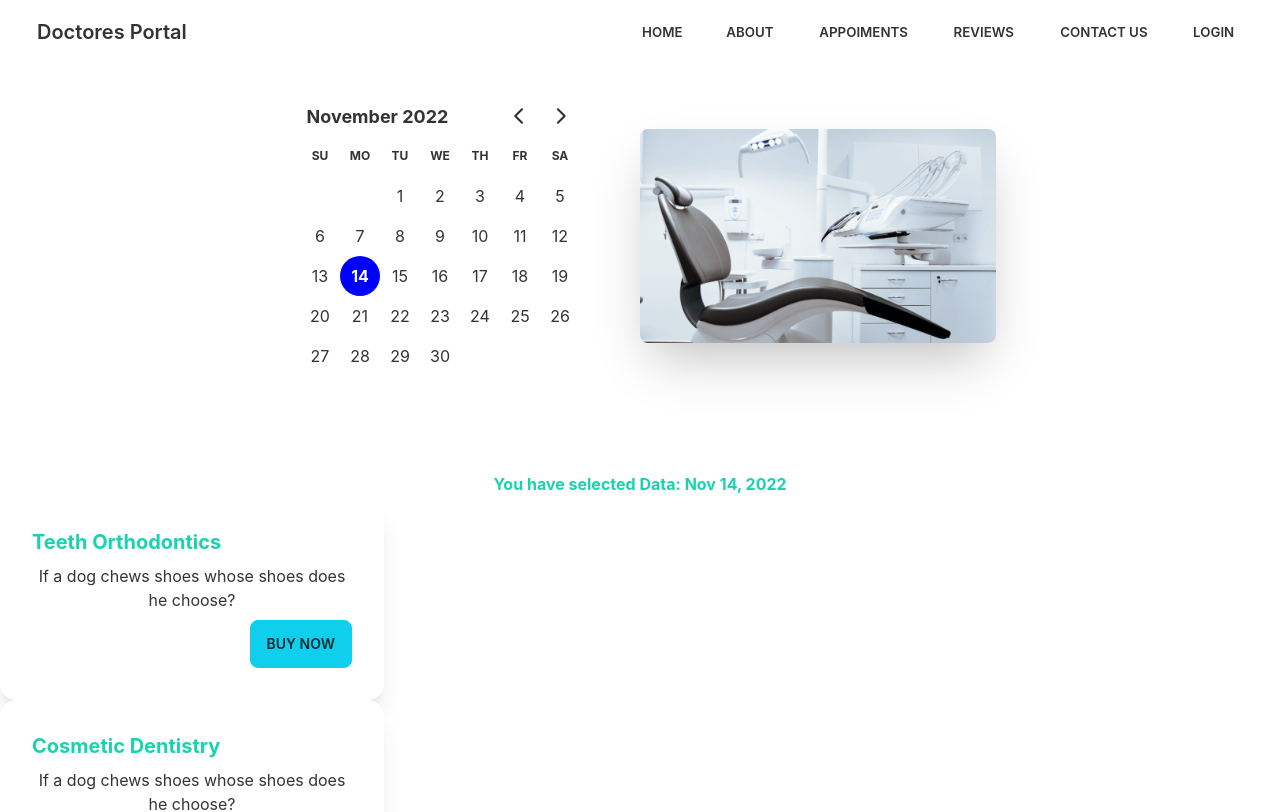
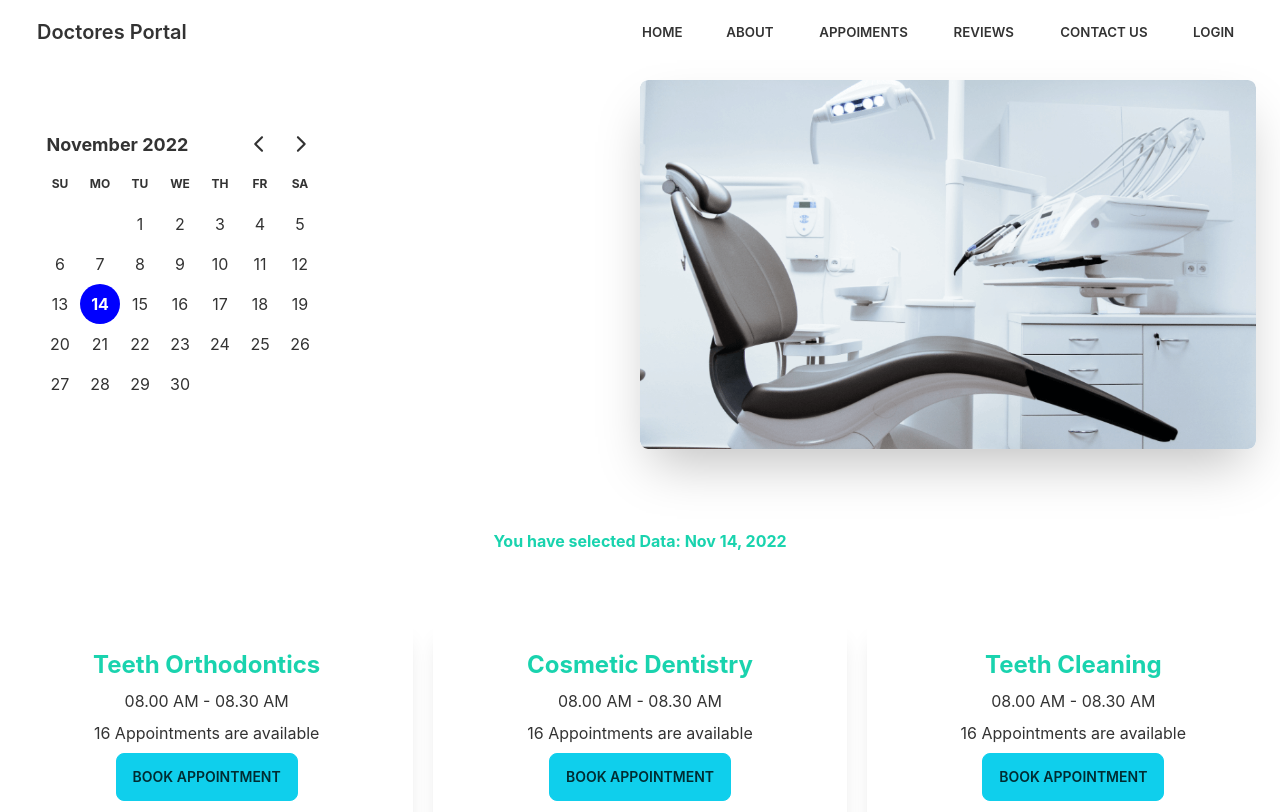
Before and after one commit to raihan-778/doctors-portal-client, a React (Create React App) app: page /appointment in a window 1280 px wide. Shown: the top 812 px of the page. Built offline with nearby package versions, Linux system fonts and the light colour scheme.

Commit message:
modal functiona added

```diff
--- a/src/pages/Appointments/AppointmentBanner/AppointmentBanner.js
+++ b/src/pages/Appointments/AppointmentBanner/AppointmentBanner.js
@@ -13,7 +13,7 @@ const AppointmentBanner = ({ selectedDate, setSelectedDate }) => {
     <header>
       <div className="hero">
         <div className="hero-content flex-col lg:flex-row">
-          <div className="w-1/2">
+          <div className="w-full">
             <DayPicker
               mode="single"
               selected={selectedDate}
@@ -24,7 +24,7 @@ const AppointmentBanner = ({ selectedDate, setSelectedDate }) => {
           <img
             alt="doctors-chair"
             src={chair}
-            className="max-w-sm w-1/2 rounded-lg shadow-2xl"
+            className="max-width-sm w-1/2 rounded-lg shadow-2xl"
           />
         </div>
       </div>
--- a/src/pages/Appointments/AvailableAppointment/AppointmentOption.js
+++ b/src/pages/Appointments/AvailableAppointment/AppointmentOption.js
@@ -1,15 +1,30 @@
 import React from "react";
 
-const AppointmentOption = ({ appointmentOption }) => {
-  const { _id, name, slots } = appointmentOption;
+const AppointmentOption = ({ appointmentOption, setTreatment }) => {
+  const { name, slots } = appointmentOption;
   return (
     <div>
-      <div className="card w-96 bg-base-100 shadow-xl">
+      <div className="card text-center shadow-xl">
         <div className="card-body">
-          <h2 className="card-title text-secondary font-bold">{name}</h2>
-          <p>If a dog chews shoes whose shoes does he choose?</p>
-          <div className="card-actions justify-end">
-            <button className="btn btn-primary">Buy Now</button>
+          <h2 className=" text-center text-2xl text-secondary font-bold">
+            {name}
+          </h2>
+          <p>{slots.length > 0 && slots[0]}</p>
+          <p>
+            {slots.length > 0
+              ? `${slots.length}${
+                  slots.length > 1 ? ` Appointments` : ` Appointment`
+                } are available`
+              : `Sorry there is no empty appointment `}
+          </p>
+          <div className="card-actions justify-center">
+            <label
+              onClick={() => setTreatment(appointmentOption)}
+              htmlFor="booking-modal"
+              className="btn btn-primary"
+            >
+              Book Appointment
+            </label>
           </div>
         </div>
       </div>
--- a/src/pages/Appointments/AvailableAppointment/AvailableAppointment.js
+++ b/src/pages/Appointments/AvailableAppointment/AvailableAppointment.js
@@ -1,9 +1,11 @@
 import { format } from "date-fns";
 import React, { useEffect, useState } from "react";
+import BookingModal from "../BookingModal/BookingModal";
 import AppointmentOption from "./AppointmentOption";
 
 const AvailableAppointment = ({ selectedDate, setSelectedDate }) => {
   const [appointmentOption, setAppointmentOption] = useState([]);
+  const [treatment, setTreatment] = useState(null);
 
   useEffect(() => {
     fetch("appointmentOption.json")
@@ -15,12 +17,23 @@ const AvailableAppointment = ({ selectedDate, setSelectedDate }) => {
       <p className="text-secondary text-center font-bold ">
         You have selected Data: {format(selectedDate, "PP")}
       </p>
+      <div className="mt-16 grid grid-cols-1 gap-5 md:grid-cols-2 lg:grid-cols-3">
         {appointmentOption.map((option) => (
           <AppointmentOption
             key={option._id}
             appointmentOption={option}
+            setTreatment={setTreatment}
           ></AppointmentOption>
         ))}
+      </div>
+      {treatment && (
+        <BookingModal
+          selectedDate={selectedDate}
+          treatment={treatment}
+          setTreatment={setTreatment}
+          key={treatment.id}
+        ></BookingModal>
+      )}
     </div>
   );
 };
--- /dev/null
+++ b/src/pages/Appointments/BookingModal/BookingModal.js
@@ -0,0 +1,93 @@
+import { format } from "date-fns/esm";
+import React from "react";
+
+const BookingModal = ({ treatment, selectedDate, setTreatment }) => {
+  const { name, slots } = treatment; //treatment is also  appointment options, just diffrent name with name and slots
+  const date = format(selectedDate, "PP");
+  const handleBooking = (event) => {
+    event.preventDefault();
+    const form = event.target;
+    const slot = form.slot.value;
+    const name = form.name.value;
+    const email = form.email.value;
+    const phone = form.phone.value;
+    const booking = {
+      appointmentDate: date,
+      patient: name,
+      treatment: name,
+      slot,
+      email,
+      phone,
+    };
+    console.log(booking);
+    setTreatment(null);
+  };
+
+  return (
+    <>
+      {/* Put this part before </body> tag */}
+      <input type="checkbox" id="booking-modal" className="modal-toggle" />
+      <div className="modal">
+        <div className="modal-box relative">
+          <label
+            htmlFor="booking-modal"
+            className="btn btn-sm btn-circle absolute right-2 top-2"
+          >
+            ✕
+          </label>
+          <h3 className="text-lg font-bold">{name}</h3>
+          <form
+            onSubmit={handleBooking}
+            className="grid grid-cols-1 gap-4 mt-10"
+          >
+            <input
+              type="text"
+              name="slot"
+              value={date}
+              disabled
+              className="input input-bordered input-xs w-full "
+            />
+            <select className="select select-bordered w-full">
+              {slots.map(
+                (
+                  slot,
+                  i // here is is used to avoid key value warning.
+                ) => (
+                  <option key={i} value={slot}>
+                    {slot}
+                  </option>
+                )
+              )}
+            </select>
+            <input
+              type="text"
+              name="name"
+              placeholder="Input you name"
+              className="input input-bordered input-xs w-full "
+            />
+            <input
+              type="email"
+              name="email"
+              placeholder="Your email"
+              className="input input-bordered input-xs w-full "
+            />
+            <input
+              type="text"
+              name="phone"
+              placeholder="Phone number"
+              className="input input-bordered input-xs w-full "
+            />
+            <br />
+            <input
+              className=" mt-5 w-full  btn btn-primary"
+              type="submit"
+              value="Submit"
+            />
+          </form>
+        </div>
+      </div>
+    </>
+  );
+};
+
+export default BookingModal;
```
Lines whose indentation alone changed are shown as unchanged.
